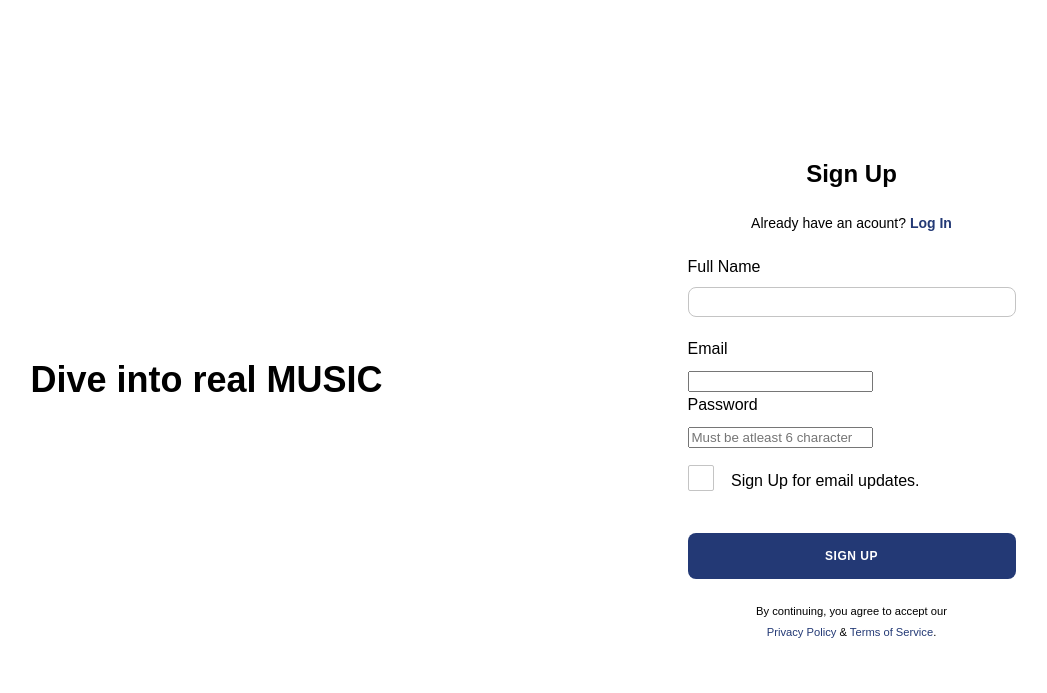
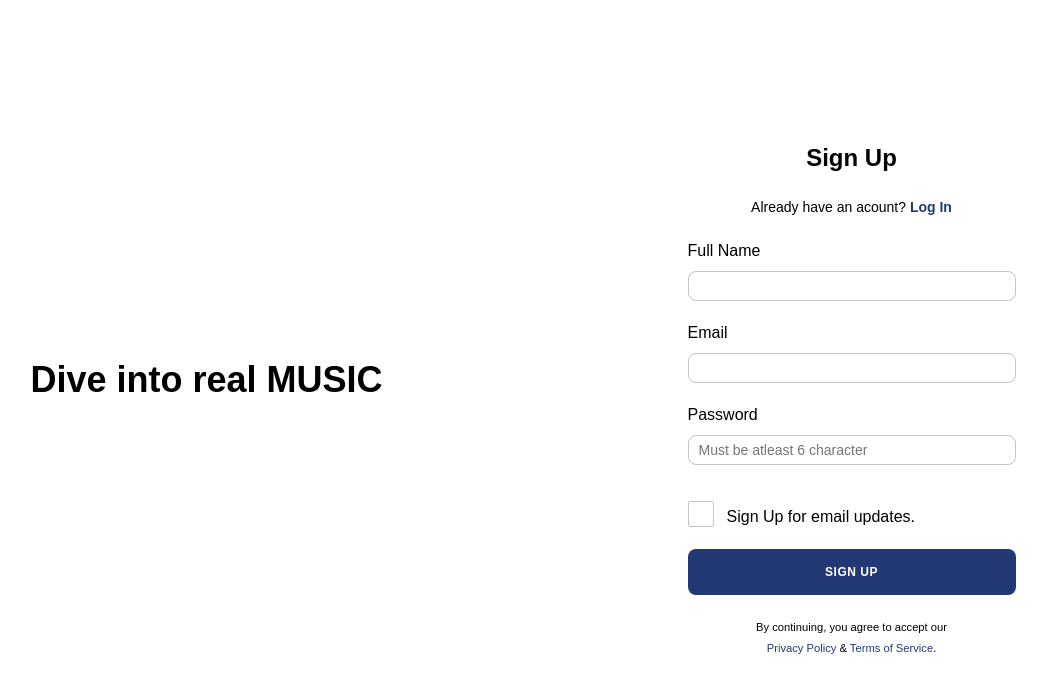
Before and after one commit to PrathameshLl/music-player, a Django app: template src/templates/authentication/signup.html in a window 1280 px wide. Shown: the top 693 px of the page, without its empty margins (111-1158 px from the left). Run offline with Django 3.2, Linux system fonts and the light colour scheme; the template is opened without the code that fills it, so the values that code supplies are empty.

Commit message:
improved signin page

```diff
--- a/src/static/authentication/css/signup_in.css
+++ b/src/static/authentication/css/signup_in.css
@@ -69,9 +69,7 @@ a:hover {
 .right form {
     width: 328px;
 }
-form input[type="text"],
-form input[type="email"]
-form input[type="password"] {
+form input{
     display: block;
     width: 100%;
     height: 30px;
@@ -88,15 +86,6 @@ label {
     margin-bottom: 0.5rem;
     font-size: 0.75;
 }
-.input-container.password {
-    position: relative;
-}
-.input-container.password i {
-    position: absolute;
-    top: 42px;
-    right: 16px;
-}
-
 
 
 
@@ -109,7 +98,7 @@ label {
     width: 0;
 }
 .checkbox-container {
-    display: block;
+    display: flex;
     position: relative;
     padding-left: 2rem;
     cursor: pointer;
@@ -180,7 +169,6 @@ label {
 
 .py{
    padding-top: 20px;
-   padding-bottom: 20px;
 }
 
 .copy h1{
@@ -190,3 +178,8 @@ label {
 .email{
    width: 100%;
 }
+
+.cta{
+    display:flex;
+    align-items: center;
+}
```
